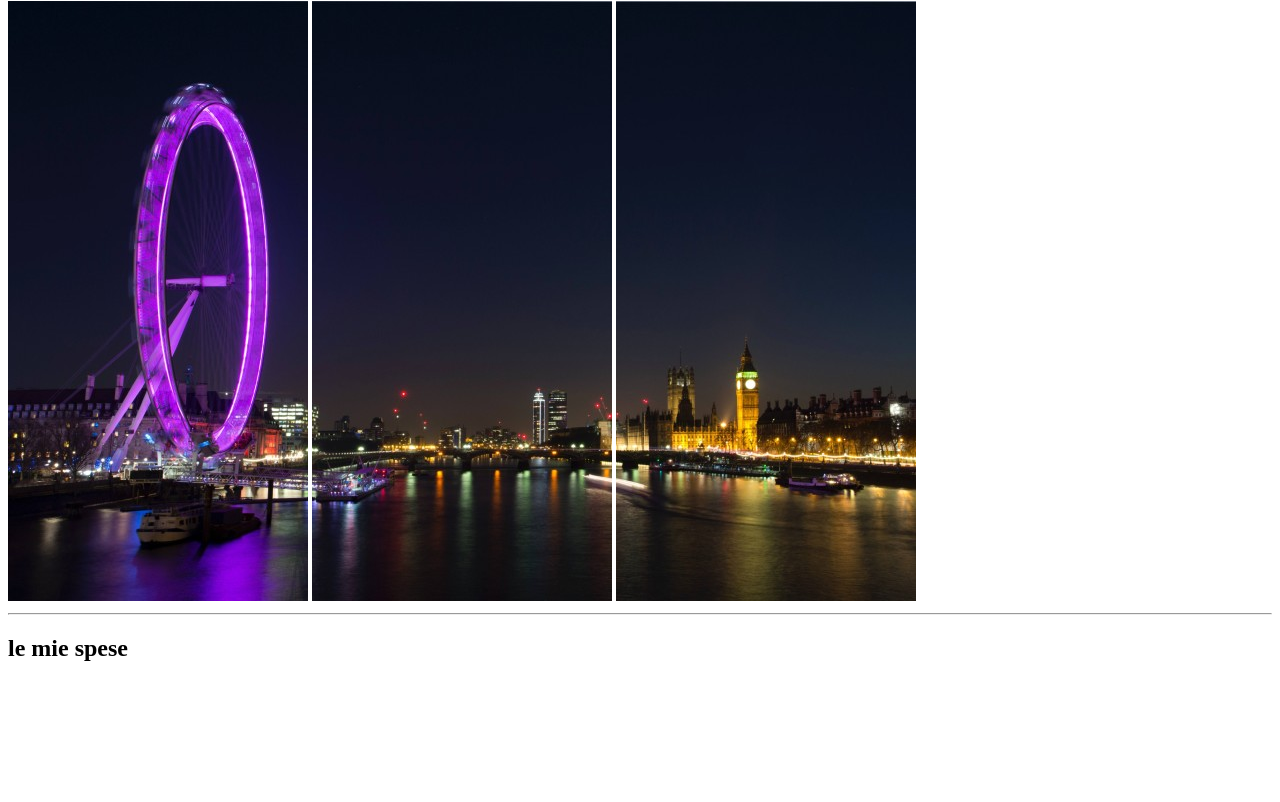
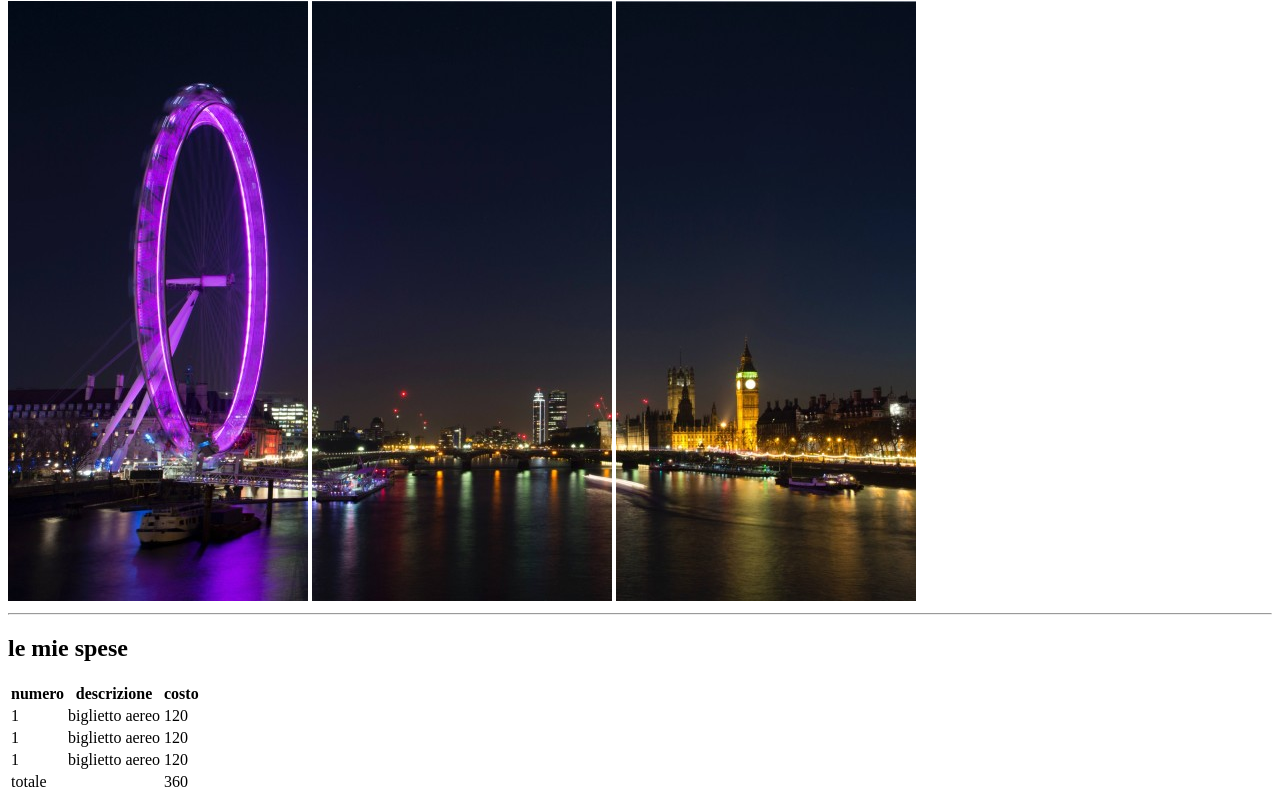
Before and after one commit to michele-debiasi/html-london-trip, a plain HTML site: page index.html in a window 1280 px wide. Shown: the part 79-881 px from the top of the page. Before the commit the page ends 800 px from the top, so only its background shows below. Drawn offline with Linux system fonts and the light colour scheme.

Commit message:
add table

```diff
--- a/index.html
+++ b/index.html
@@ -10,5 +10,39 @@
  <img src="./sottocartella/imag-1.jpg" alt=""> <img src="./sottocartella/imag-2.jpg" alt=""> <img src="./sottocartella/imag-3.jpg" alt="">
  <hr>
  <h2> le mie spese </h2>
+<table>
+<thead>
+    <tr>
+        <th>numero</th>
+        <th>descrizione</th>
+        <th>costo</th>
+    </tr>
+</thead>
+<tbody>
+    <tr>
+        <td>1</td>
+        <td>biglietto aereo</td>
+        <td>120</td>
+    </tr>
+    <tr>
+        <td>1</td>
+        <td>biglietto aereo</td>
+        <td>120</td>
+    </tr>
+    <tr>
+        <td>1</td>
+        <td>biglietto aereo</td>
+        <td>120</td>
+    </tr>
+</tbody>
+<tfoot>
+    <tr>
+        <td>totale</td>
+        <td></td>
+        <td>360</td>
+    </tr>
+</tfoot>
+</table>
+
 </body>
 </html>
```
